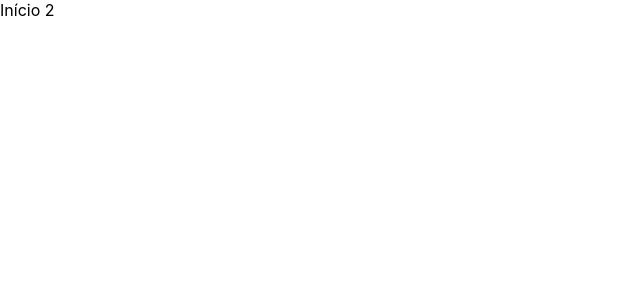
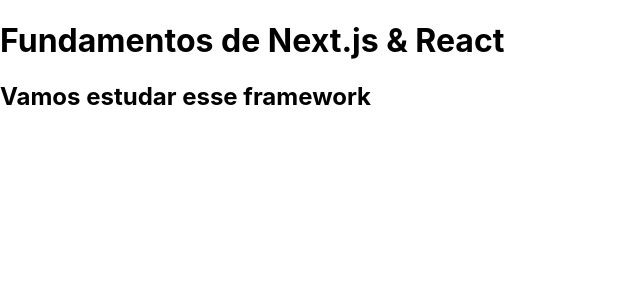
Before and after one commit to thiago-henrique-dev/proj-nextjs-cadastro-banco-de-dados, a Next.js app: page / in a window 1280 px wide. Shown: the top 300 px of the page, without its empty margins (0-640 px from the left). Built offline with nearby package versions, Linux system fonts and the light colour scheme.

Commit message:
Entendo o JSX

```diff
--- a/src/pages/index.jsx
+++ b/src/pages/index.jsx
@@ -1,5 +1,10 @@
 
 
 export default function Inicio(){
-    return "Início 2"
+    return (
+        <div>
+            <h1>Fundamentos de Next.js & React</h1>
+            <h2>Vamos estudar esse framework</h2>
+        </div>
+    )
 }
--- a/src/pages/teste.jsx
+++ /dev/null
@@ -1,3 +0,0 @@
-export default function Teste(){
-    return "Teste"
-}
```
